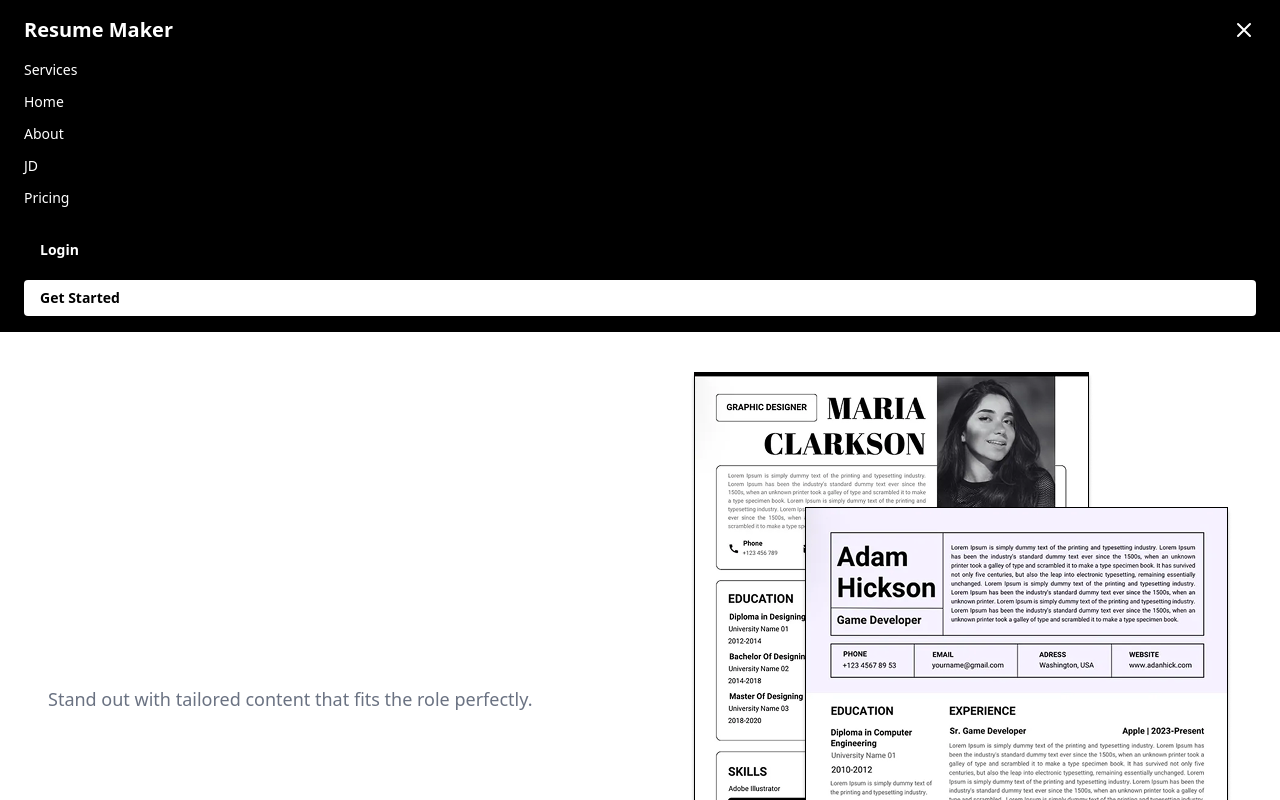
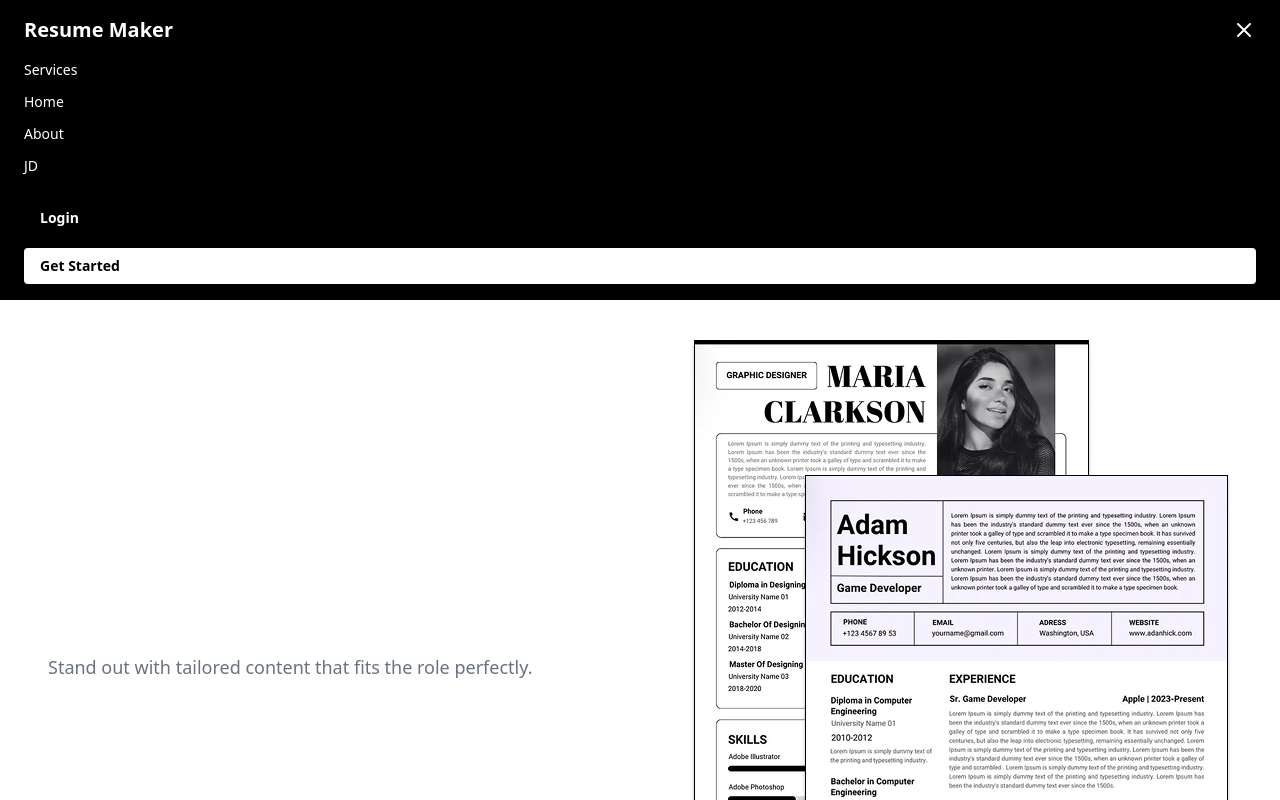
Before and after one commit to harikrishnan-git/Resume_maker, a React (Vite) app: page / in a window 1280 px wide. Both pictures are taken after a click on the button 1244 px from the left and 30 px from the top of the page. Shown: the top 800 px of the page. Built offline with nearby package versions, Linux system fonts and the light colour scheme.

Commit message:
Added logout

```diff
--- a/src/Components/Navbar.jsx
+++ b/src/Components/Navbar.jsx
@@ -1,13 +1,22 @@
 import { useState } from "react";
-import { Link } from "react-router-dom";
-import { useLocation } from "react-router-dom";
+import { Link, useNavigate } from "react-router-dom";
+import { TbLogout } from "react-icons/tb";
 
 export default function Header() {
   const [menuOpen, setMenuOpen] = useState(false);
-  const location = useLocation();
+  const [isAuthenticated, setIsAuthenticated] = useState(
+    localStorage.getItem("token") ? true : false
+  );
+  const navigate = useNavigate();
+
+  const handleLogout = () => {
+    localStorage.clear();
+    setIsAuthenticated(false);
+    navigate("/");
+  };
 
   return (
-    <header className="bg-black border-b border-gray-800">
+    <header className="bg-black border-b border-gray-800 w-full">
       <div className="max-w-7xl mx-auto px-6 py-4 flex items-center justify-between">
         {/* Logo */}
         <div className="text-xl font-bold text-white">Resume Maker</div>
@@ -59,6 +68,12 @@ export default function Header() {
 
         {/* Auth Buttons (Hidden on mobile) */}
         <div className="hidden md:flex space-x-4">
+          {isAuthenticated ? (
+            <button className="text-white size-5" onClick={handleLogout}>
+              <TbLogout />
+            </button>
+          ) : (
+            <>
               <Link
                 to="/login"
                 className="px-4 py-2 border border-white text-white font-semibold rounded hover:bg-gray-700 transition"
@@ -71,6 +86,8 @@ export default function Header() {
               >
                 Get Started
               </Link>
+            </>
+          )}
         </div>
       </div>
 
@@ -106,13 +123,15 @@ export default function Header() {
             >
               JD
             </Link>
-            <Link
-              to="/pricing"
-              onClick={() => setMenuOpen(false)}
-              className="hover:text-gray-400"
+            {isAuthenticated ? (
+              <button
+                onClick={handleLogout}
+                className="text-white px-4 py-2 border border-white font-semibold hover:bg-gray-700 transition"
               >
-              Pricing
-            </Link>
+                Logout
+              </button>
+            ) : (
+              <>
                 <Link
                   to="/login"
                   onClick={() => setMenuOpen(false)}
@@ -127,6 +146,8 @@ export default function Header() {
                 >
                   Get Started
                 </Link>
+              </>
+            )}
           </nav>
         </div>
       )}
```
Lines whose indentation alone changed are shown as unchanged.
